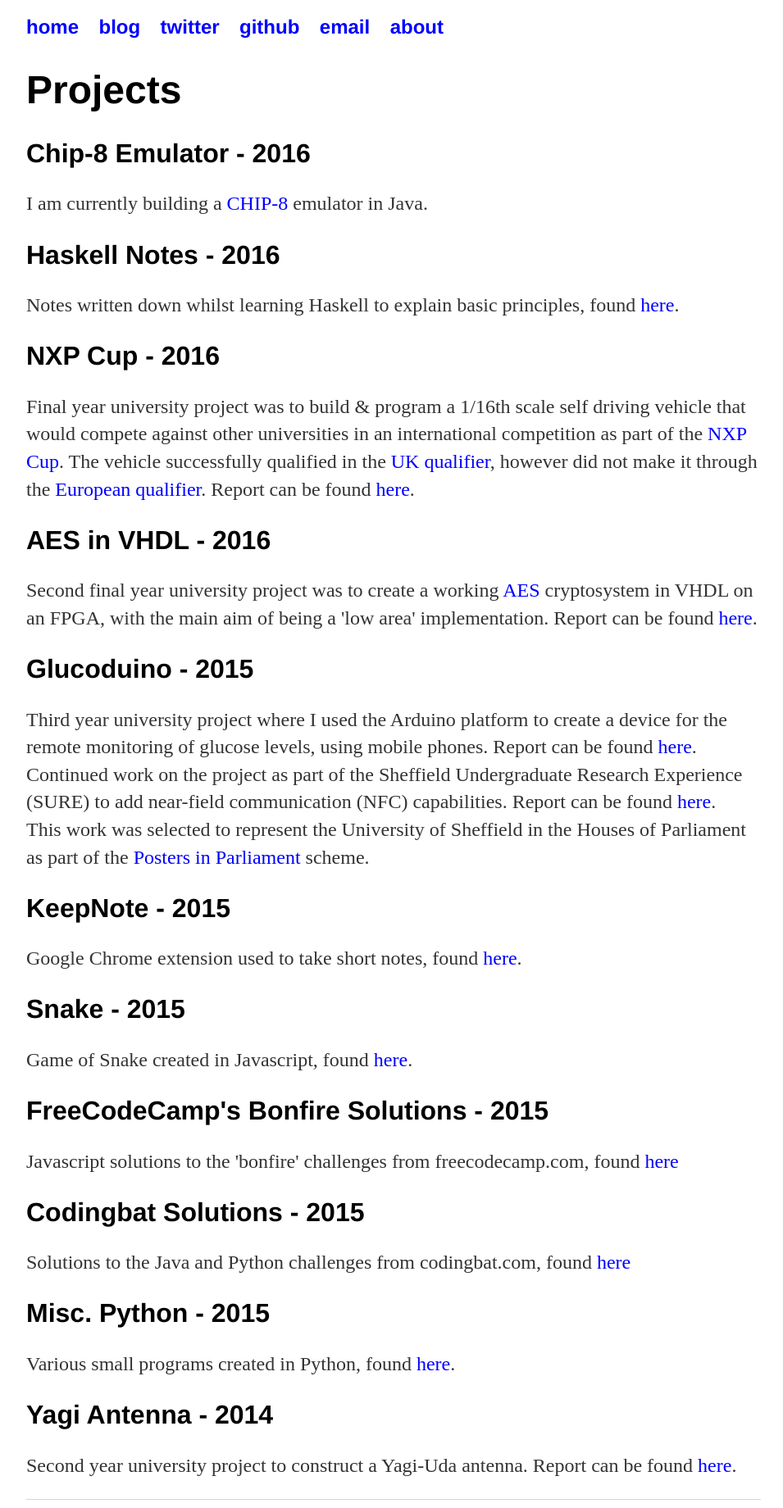
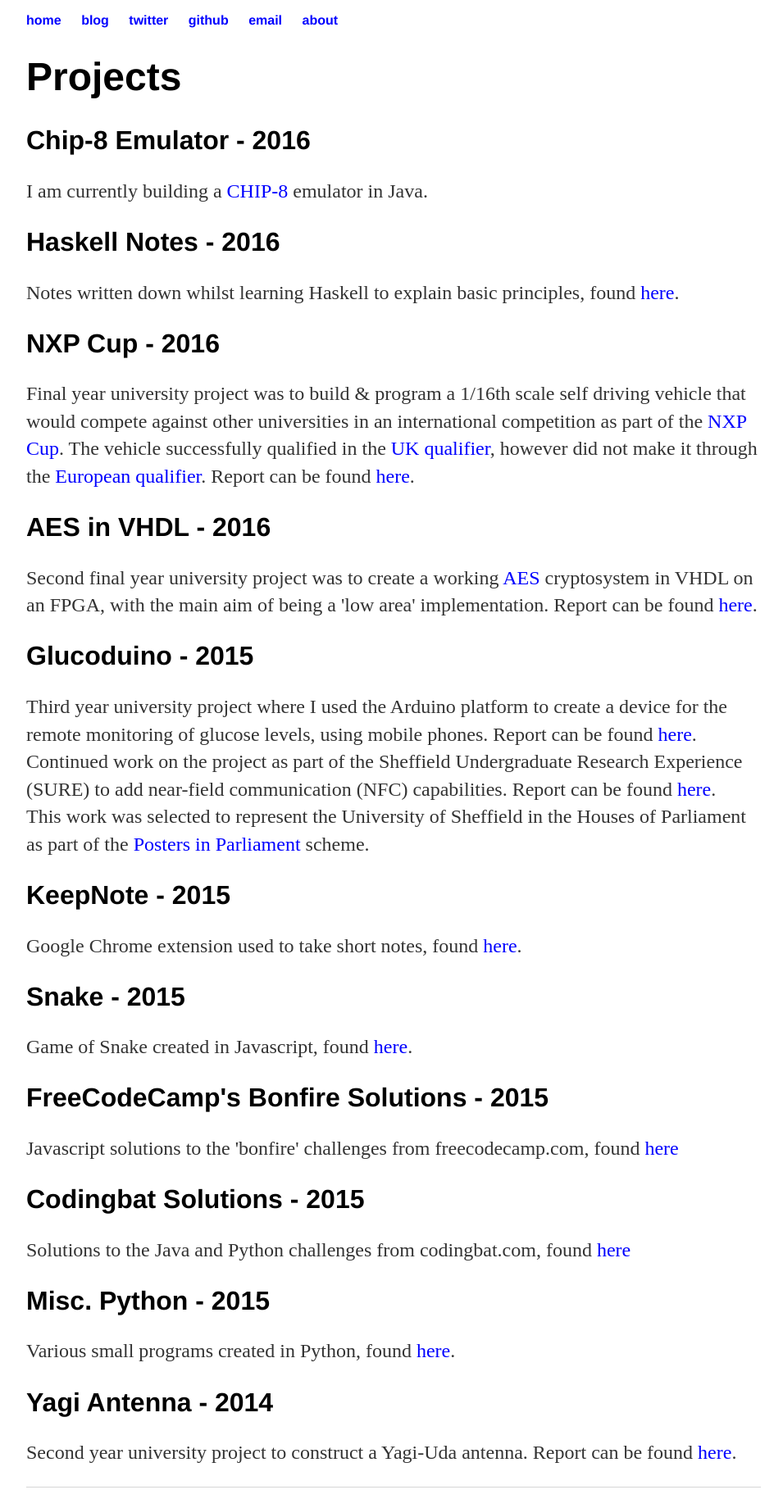
Before and after one commit to bentrevett/bentrevett.github.io, a Jekyll site: the page built from index.html, in a window 1280 px wide. Shown: the whole page at 82% size, without its empty margins (160-1115 px from the left). Built offline with Jekyll 4.4.1, drawn with Linux system fonts in a browser that asks for light colours.

Commit message:
Update main.css

```diff
--- a/css/main.css
+++ b/css/main.css
@@ -30,7 +30,7 @@ h2 {
     font-size: 2em;
     font-family:'Helvetica', 'Arial', 'Sans-Serif';
 }
-p, li {
+p {
     font-size: 1.5em;
     line-height: 1.4em;
     color: #333;
```
